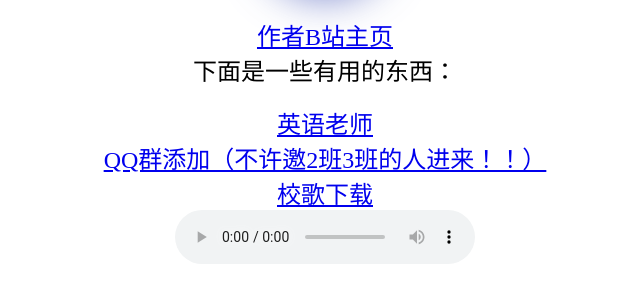
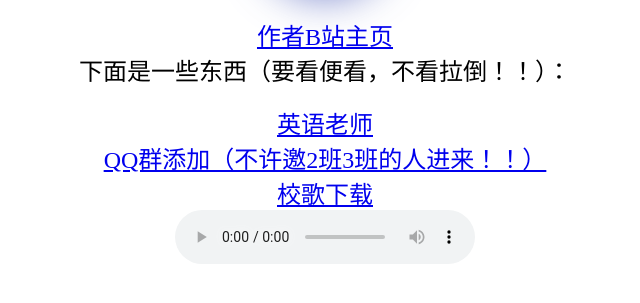
Before and after one commit to H2OaaaaaO2H/Class1Grade5, a plain HTML site: page index.html in a window 1280 px wide. Shown: the part 141-444 px from the top of the page, without its empty margins (315-955 px from the left). Drawn offline with Linux system fonts and the light colour scheme.

Commit message:
Update index.html

```diff
--- a/index.html
+++ b/index.html
@@ -1,7 +1,7 @@
 <meta http-equiv="Content-Type" content="text/html; charset=utf-8"/>
 
 
-<title>五年（1）班の网站</title>
+<title>五年（1）班de网站</title>
 
 <Link Rel="SHORTCUT ICON" href="./yupuxx.ico">
 
@@ -78,7 +78,7 @@ background-attachment: fixed;"
 
 <center><font size="5"><a href="https://space.bilibili.com/416552042/"target="_blank">作者B站主页</a></font> </center>
 
-<center><font size="5">下面是一些有用的东西：</font></center>
+<center><font size="5">下面是一些东西（要看便看，不看拉倒！！）：</font></center>
 <br/>
 
 
```
